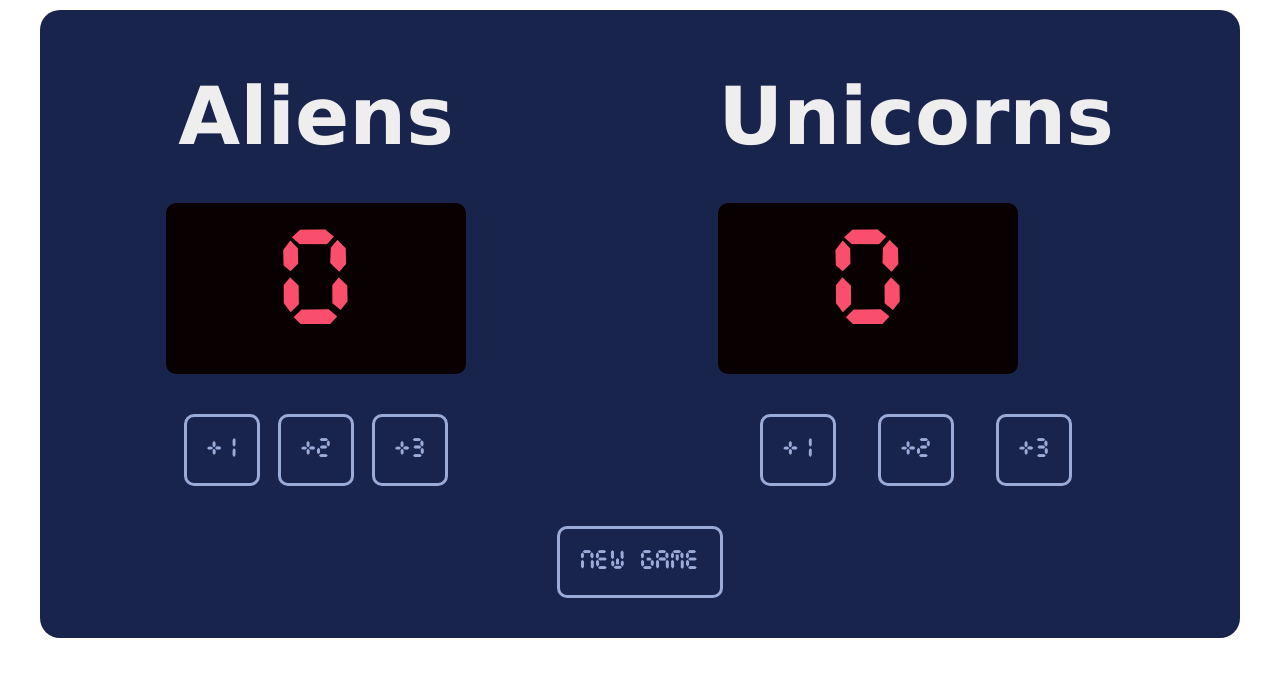
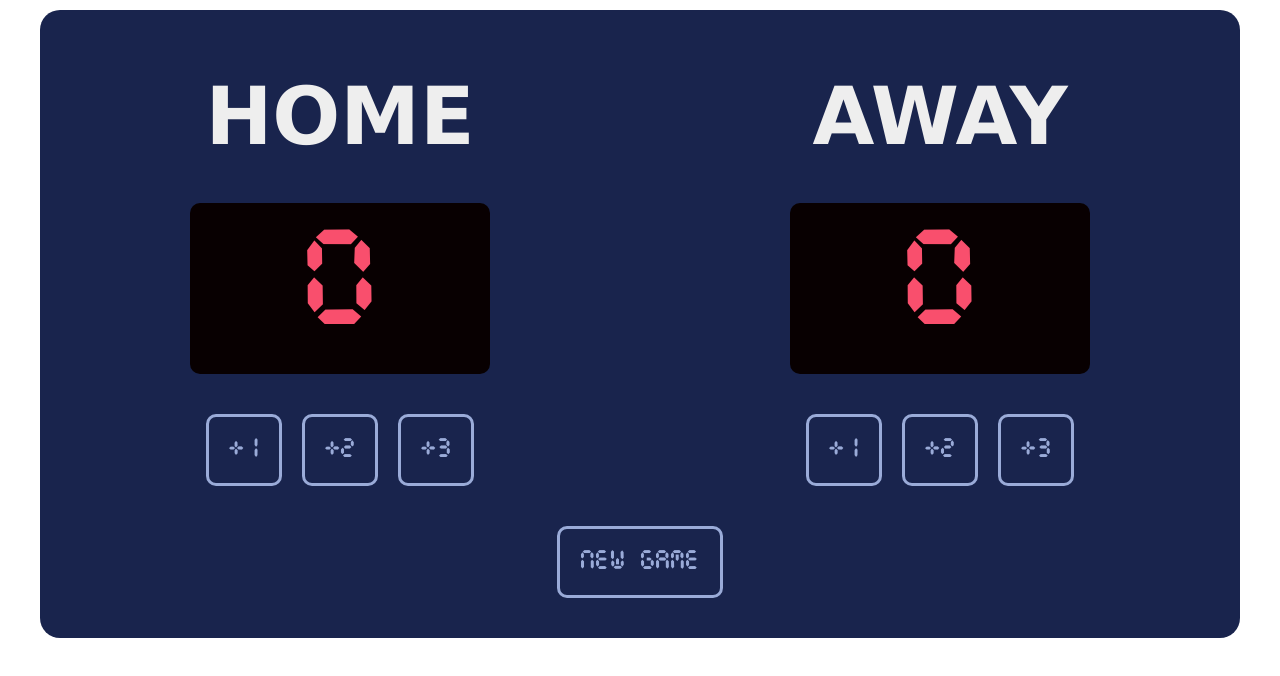
Before and after one commit to maxkdavis/basketball-scorecard, a plain HTML site: page index.html in a window 1280 px wide. Drawn offline with Linux system fonts and the light colour scheme.

Commit message:
Updated Score Headers

```diff
--- a/index.html
+++ b/index.html
@@ -10,7 +10,7 @@
     <div class="container">
       <div class="scoreboards">
         <div class="score">
-          <h1>Aliens</h1>
+          <h1>HOME</h1>
           <div class="black-box">
             <p class="score-home">0</p>
           </div>
@@ -22,7 +22,7 @@
         </div>
 
         <div class="score">
-          <h1>Unicorns</h1>
+          <h1>AWAY</h1>
           <div class="black-box">
             <p class="score-guest">0</p>
           </div>
--- a/styles.css
+++ b/styles.css
@@ -25,6 +25,9 @@ body {
 }
 
 .score {
+  display: flex;
+  flex-direction: column;
+  align-items: center;
   text-align: center;
 }
 
@@ -40,6 +43,7 @@ body {
   display: flex;
   justify-content: space-evenly;
   margin-bottom: 40px;
+  gap: 20px;
 }
 
 .btn-score,
```
